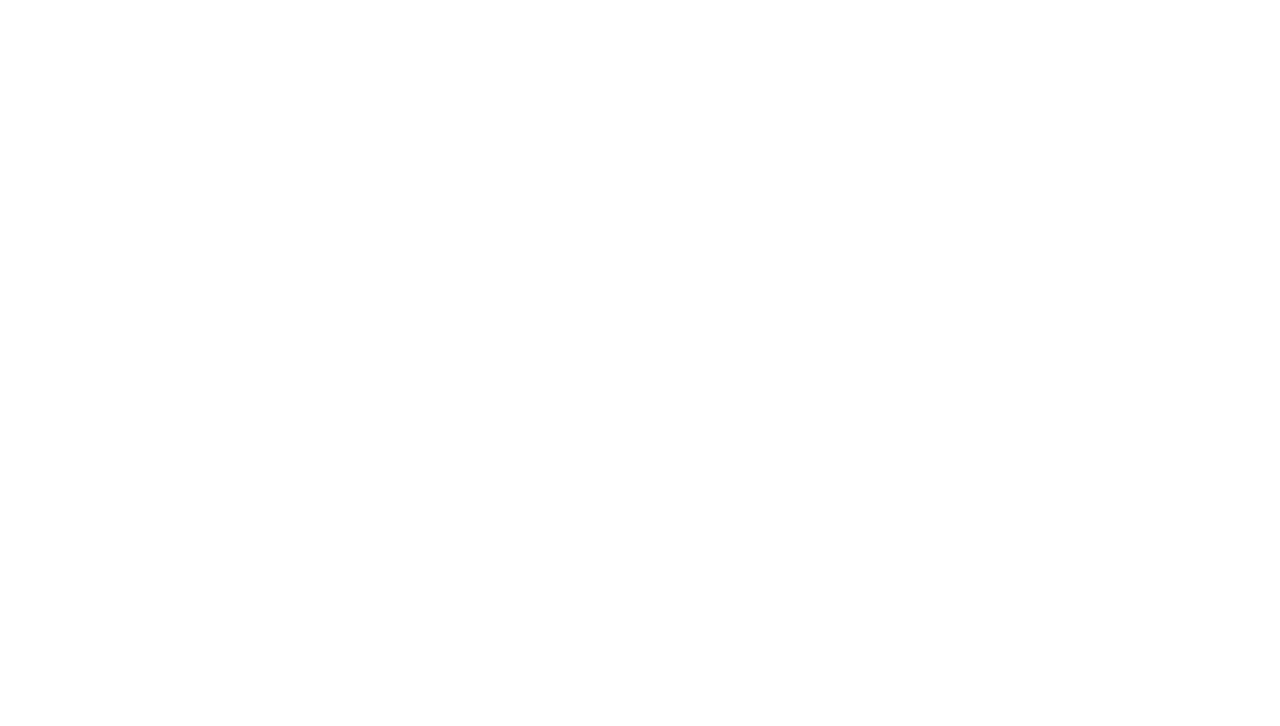
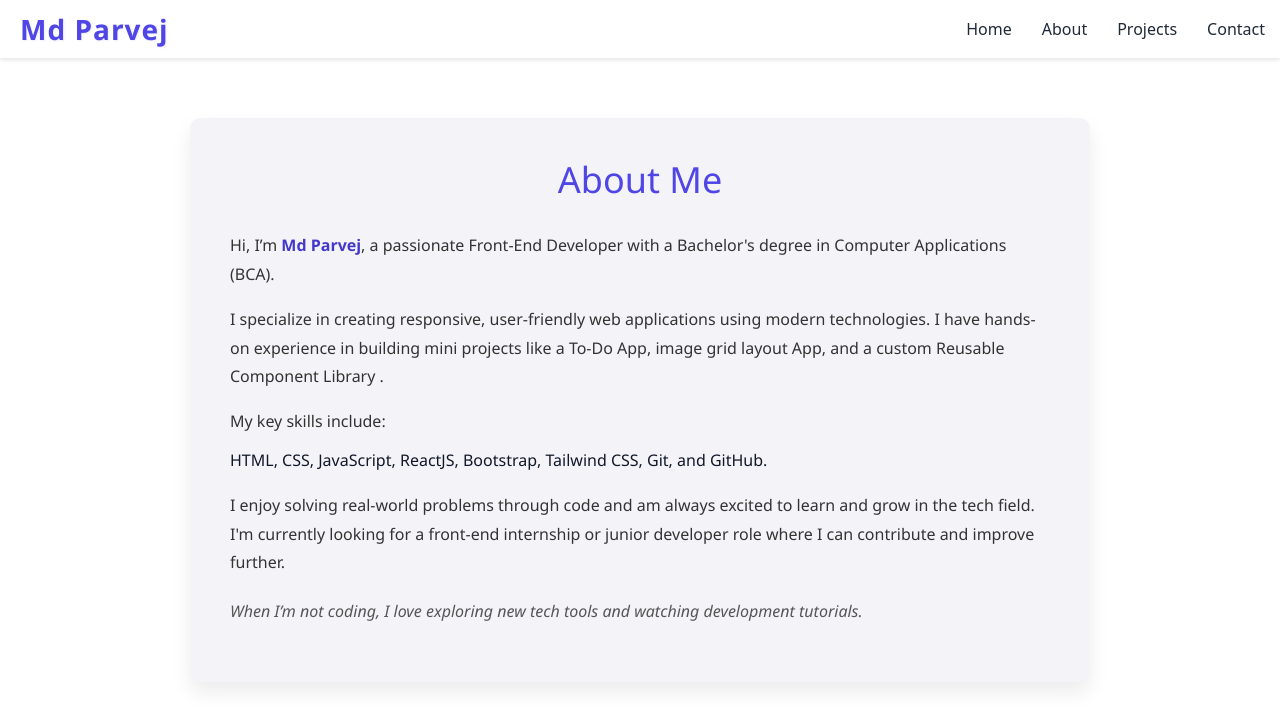
Before and after one commit to parvejg/parvej-portfolio, a React (Create React App) app: page /about in a window 1280 px wide. Before the commit this address had no page. Shown: the top 726 px of the page. Built offline with nearby package versions, Linux system fonts and the light colour scheme.

Commit message:
Finish portfolio with about page

```diff
--- /dev/null
+++ b/src/About.css
@@ -0,0 +1,37 @@
+/* About.css */
+.about-container {
+   max-width: 900px;
+   margin: 60px auto;
+   padding: 40px;
+   background-color: #f4f4f8;
+   border-radius: 10px;
+   box-shadow: 0 10px 20px rgba(0, 0, 0, 0.08);
+   font-family: 'Segoe UI', Tahoma, Geneva, Verdana, sans-serif;
+   color: #333;
+   line-height: 1.8;
+ }
+
+ .about-container h1 {
+   font-size: 36px;
+   color: #4f46e5;
+   text-align: center;
+   margin-bottom: 30px;
+ }
+
+ .highlight {
+   color: #4338ca;
+   font-weight: bold;
+ }
+
+ .skills {
+   display: block;
+   margin-top: 10px;
+   font-weight: 500;
+   color: #111827;
+ }
+
+ .personal-touch {
+   font-style: italic;
+   color: #555;
+   margin-top: 20px;
+ }
--- /dev/null
+++ b/src/About.js
@@ -0,0 +1,41 @@
+// About.jsx
+import React from "react";
+import "./About.css";
+
+const About = () => {
+  return (
+    <div className="about-container">
+      <h1>About Me</h1>
+      <p className="intro">
+        Hi, I’m <span className="highlight">Md Parvej</span>, a passionate Front-End Developer with a
+        Bachelor's degree in Computer Applications (BCA).
+      </p>
+
+      <p>
+        I specialize in creating responsive, user-friendly web applications
+        using modern technologies. I have hands-on experience in building mini
+        projects like a To-Do App, image grid layout App, and a custom  Reusable Component Library .
+      </p>
+
+      <p>
+        My key skills include:
+        <span className="skills">
+          HTML, CSS, JavaScript, ReactJS, Bootstrap, Tailwind CSS, Git, and GitHub.
+        </span>
+      </p>
+
+      <p>
+        I enjoy solving real-world problems through code and am always excited
+        to learn and grow in the tech field. I'm currently looking for a
+        front-end internship or junior developer role where I can contribute and
+        improve further.
+      </p>
+
+      <p className="personal-touch">
+        When I’m not coding, I love exploring new tech tools and watching development tutorials.
+      </p>
+    </div>
+  );
+};
+
+export default About;
--- a/src/App.js
+++ b/src/App.js
@@ -1,21 +1,24 @@
-import { BrowserRouter as Router, Route , Routes } from 'react-router-dom';
-import './App.css';
-import Home from './Home';
-import Projects from './Projects';
-import Contact from './Contact';
+// src/App.js
+import React from "react";
+import { BrowserRouter as Router, Routes, Route } from "react-router-dom";
+import Layout from "./Layout";
+import Home from "./Home";
+import Projects from "./Projects";
+import Contact from "./Contact";
+import About from "./About";
 
 function App() {
   return (
-    <div className="App">
     <Router>
       <Routes>
-
-     <Route path="/" Component={Home} />
+        <Route element={<Layout />}>
+          <Route path="/" element={<Home />} />
           <Route path="/projects" element={<Projects />} />
           <Route path="/contact" element={<Contact />} />
+          <Route path="/about" element={<About />} />
+        </Route>
       </Routes>
     </Router>
-    </div>
   );
 }
 
--- a/src/Home.js
+++ b/src/Home.js
@@ -7,16 +7,6 @@ import { Link } from "react-router-dom";
 const Home = () => {
   return (
     <div className="home-container">
-      <nav className="navbar">
-        <div className="logo">Md Parvej</div>
-        <div className="nav-links">
-          <a href="#">Home</a>
-          <a href="#about">About</a>
-          <Link to="/projects">Projects</Link>
-          <Link to="/contact">Contact</Link>
-        </div>
-      </nav>
-
       <header className="hero-section">
         <div className="intro-text">
           <h1 className="typing-text">Hi, I’m Md Parvej</h1>
@@ -24,8 +14,13 @@ const Home = () => {
           <Link to="/projects" className="btn">
             View Projects
           </Link>
-          <h1 className="projects-txt">Projects</h1>
-
+          <h1
+            className="projects-txt"
+            style={{ marginTop: "40px", textAlign: "center" }}
+          >
+            Projects
+          </h1>
+          <section className="home-projects-section">
             <div className="home-page-projects-container">
               <div className="project-card-h">
                 <p> Component Library</p>
@@ -36,6 +31,7 @@ const Home = () => {
                 <span>A responsive e-commerce website using Api </span>
               </div>
             </div>
+          </section>
         </div>
         <div className="avatar">
           <img src="/parvej.jpeg" alt="parvej" />
```
Lines whose indentation alone changed are shown as unchanged.
